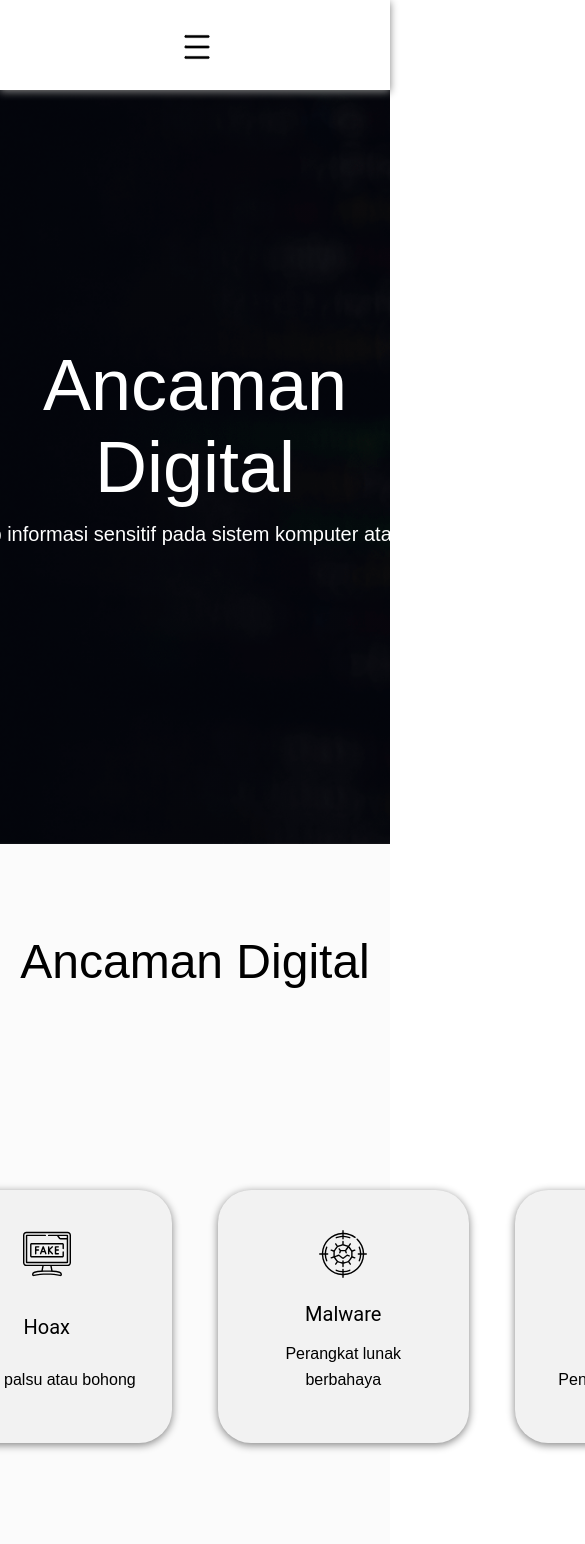
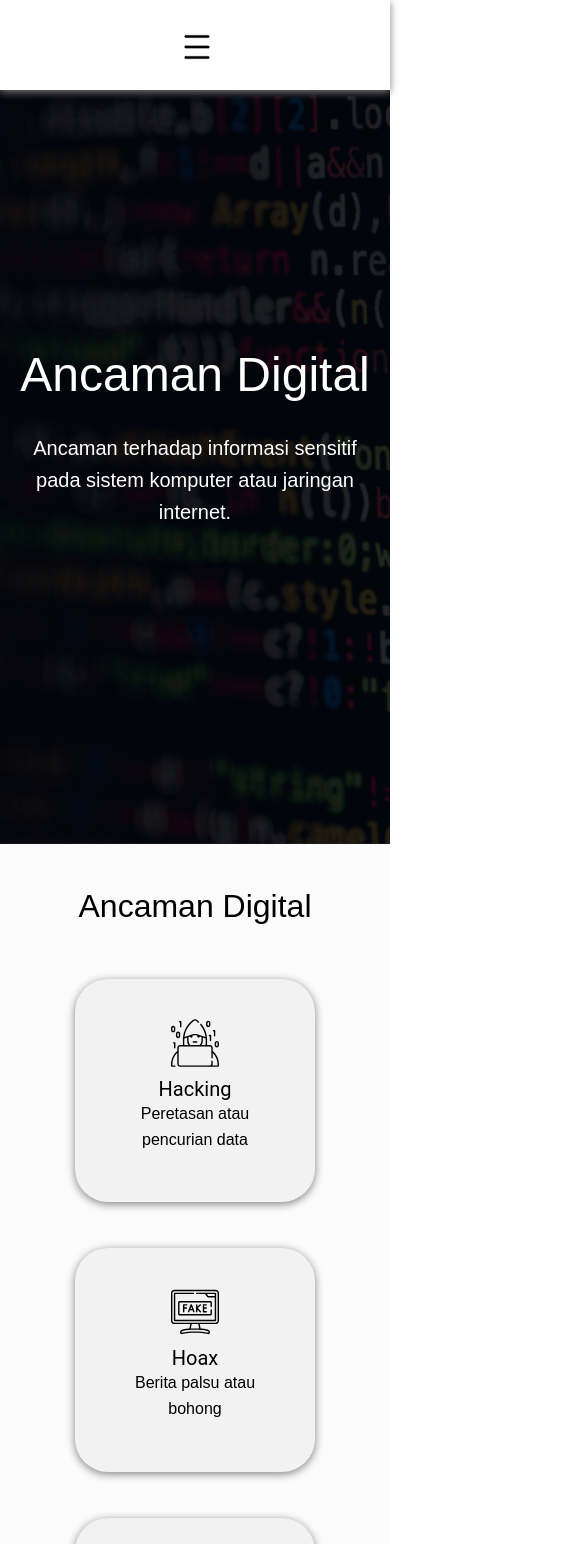
Before and after one commit to Allestor-Oakley/ancaman-digital-vue, a Vue app: page / in a window 390 px wide. Shown: the top 1544 px of the page, 585 px wide, since content can reach past the window. Built offline with nearby package versions, Linux system fonts and the light colour scheme.

Commit message:
ancaman digital menu responsiveness

```diff
--- a/src/components/Home/AncamanDigitalMenu.vue
+++ b/src/components/Home/AncamanDigitalMenu.vue
@@ -1,7 +1,7 @@
 <template>
-  <div id="ad-menu">
+  <section id="an-di-menu">
     <h2>Ancaman Digital</h2>
-    <div id="ad-menu-container" >
+    <div id="an-di-menu-container" >
       <AncamanDigitalItem
         v-for="item in cybercrime"
         :key="item.title"
@@ -9,7 +9,7 @@
         :title="item.title"
         :contents="item.content"/>
     </div>
-  </div>
+  </section>
 </template>
 
 <script>
@@ -49,46 +49,94 @@ export default {
 </script>
 
 <style scoped>
-#ad-menu {
+#an-di-menu {
   width: 100%;
   height: 100vh;
   background-color: #fbfbfb;
   display: flex;
   flex-direction: column;
-  justify-content: center;
+  justify-content: space-evenly;
+  padding-bottom: 20vh;
   align-items: center;
   position: relative;
 }
-#ad-menu h2 {
+#an-di-menu h2 {
   font-family: 'Titillium Web', sans-serif;
   font-size: 3rem;
   font-weight: normal;
   color: black;
-  position: absolute;
-  right: 0;
-  left: 0;
-  top: 90px;
+  position: relative;
 }
-#ad-menu-container {
+#an-di-menu-container {
   display: grid;
   grid-gap: 46px;
-  grid-auto-flow: row;
   grid-template-columns: 1fr 1fr 1fr 1fr;
   width: 1140px;
-  min-height: 253px;
   position: relative;
   top: 50px;
   pointer-events: none;
 }
-#ad-menu-container > div{
+#an-di-menu-container > div{
 	transition: transform 0.2s, opacity 0.1s;
 	pointer-events : auto;
-  /* opacity: 1; */
+  opacity: 1;
 }
-#ad-menu-container:hover > div:not(:hover)  {
+#an-di-menu-container:hover > div:not(:hover)  {
   opacity: 0.5;
 }
-#ad-menu-container:hover > div:hover {
+#an-di-menu-container:hover > div:hover {
   transform: scale(1.13);
 }
+
+@media (max-width : 1155px) {
+  #an-di-menu-container {
+    width: 960px;
+  }
+  #an-di-menu h2 {
+    font-size: 2.5rem;
+  }
+}
+@media (max-width : 975px) {
+  #an-di-menu-container {
+    grid-template-columns: 1fr 1fr 1fr;
+    grid-template-rows: 1fr;
+    width: 740px;
+  }
+}
+@media (max-width: 755px) {
+  #an-di-menu-container {
+    grid-template-columns: 1fr 1fr;
+    grid-template-rows: 1fr 1fr;
+    width: 540px;
+    top: 10px;
+  }
+  #an-di-menu {
+    padding: 0;
+  }
+  #an-di-menu h2 {
+    font-size: 2.25rem;
+  }
+}
+@media (max-height : 600px){
+  #an-di-menu {
+    justify-content: flex-start;
+    height: 110vh;
+  }
+  #an-di-menu h2{
+    margin: 30px 0;
+  }
+}
+@media (max-width: 575px) {
+  #an-di-menu-container {
+    grid-template-columns: 1fr;
+    grid-template-rows: 1fr 1fr 1fr 1fr;
+    width: 240px;
+  }
+  #an-di-menu {
+    height: 1200px;
+  }
+  #an-di-menu h2 {
+    font-size: 2rem;
+  }
+}
 </style>
--- a/src/views/Home.vue
+++ b/src/views/Home.vue
@@ -10,25 +10,28 @@
 
 <script>
 import AncamanDigitalMenu from '../components/Home/AncamanDigitalMenu.vue'
-import HelpDesk from '../components/Home/HelpDesk.vue'
-import AboutUs from '../components/Home/AboutUs.vue'
+/* import HelpDesk from '../components/Home/HelpDesk.vue' */
+/* import AboutUs from '../components/Home/AboutUs.vue' */
 export default {
   name: 'Home',
   components: {
     AncamanDigitalMenu,
-    HelpDesk,
-    AboutUs
+    /* HelpDesk, */
+    /* AboutUs */
   }
 }
 </script>
 
 <style scoped>
 #home {
-  width: 100%;
+  max-width: 100%;
+  width: 100vw;
   height: 100vh;
   background-image: linear-gradient(0deg,rgba(0,0,0,0.7),rgba(0,0,0,0.7)), url("../assets/home/title/background.png");
   background-size: cover;
   background-attachment: fixed;
+  background-repeat: no-repeat;
+  background-position-x: 50%, 50%;
   display: flex;
   align-items: center;
   justify-content: center;
@@ -42,13 +45,26 @@ export default {
   position: relative;
   top: 20px;
 }
+@media (max-width : 767px) {
+  #home > h1 {
+    font-size: 3.75rem;
+  }
+}
+@media (max-width : 575px) {
+  #home > h1 {
+    font-size: 3rem;
+  }
+}
+
 #home > p {
   color: white;
   font-family: 'Montserrat', sans-serif;
   font-size: 1.25rem;
   line-height: 1.6;
-  width: 826px;
   position: relative;
   top: 30px;
+  max-width: 100%;
+  width: 100vh;
+  padding: 20px;
 }
 </style>
```
